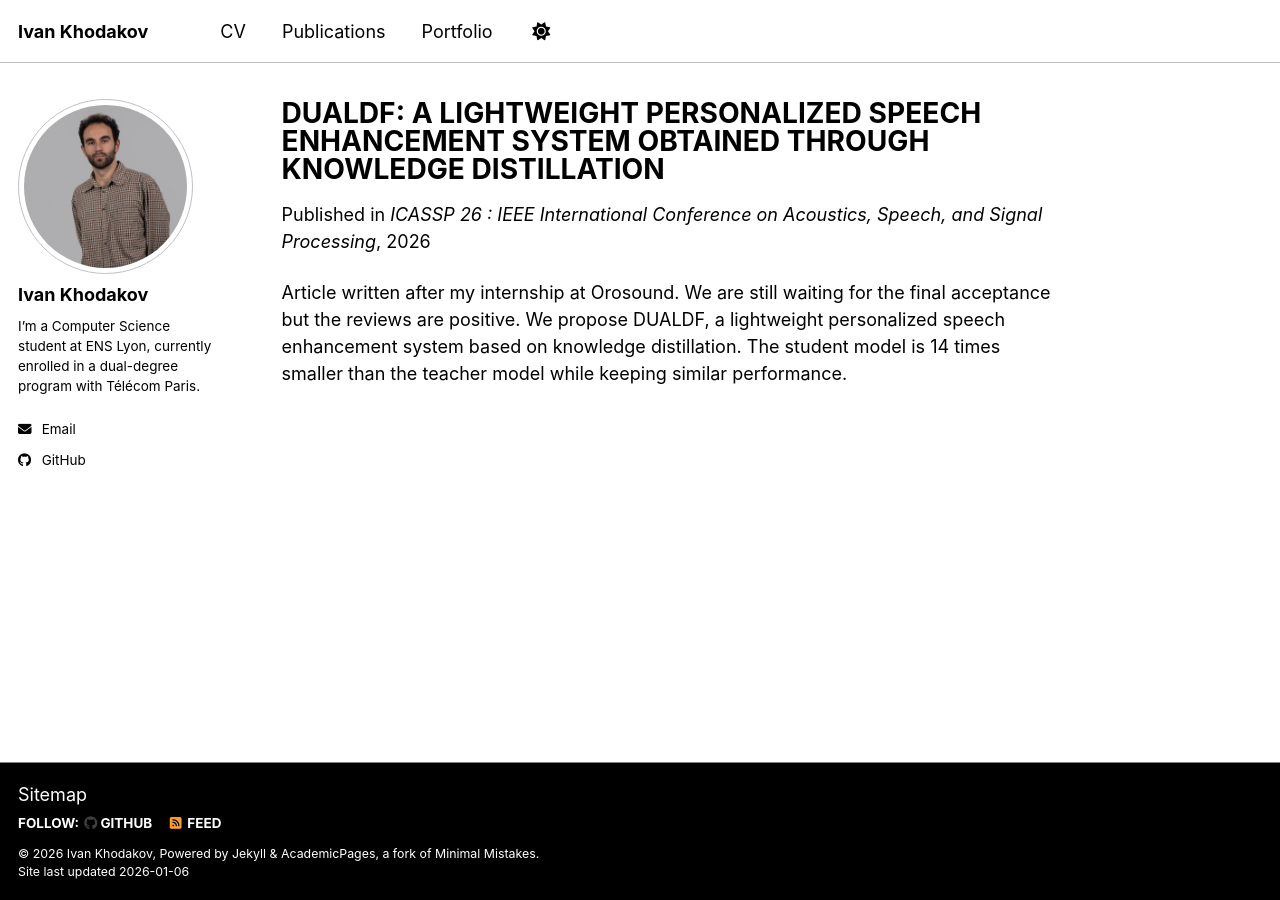
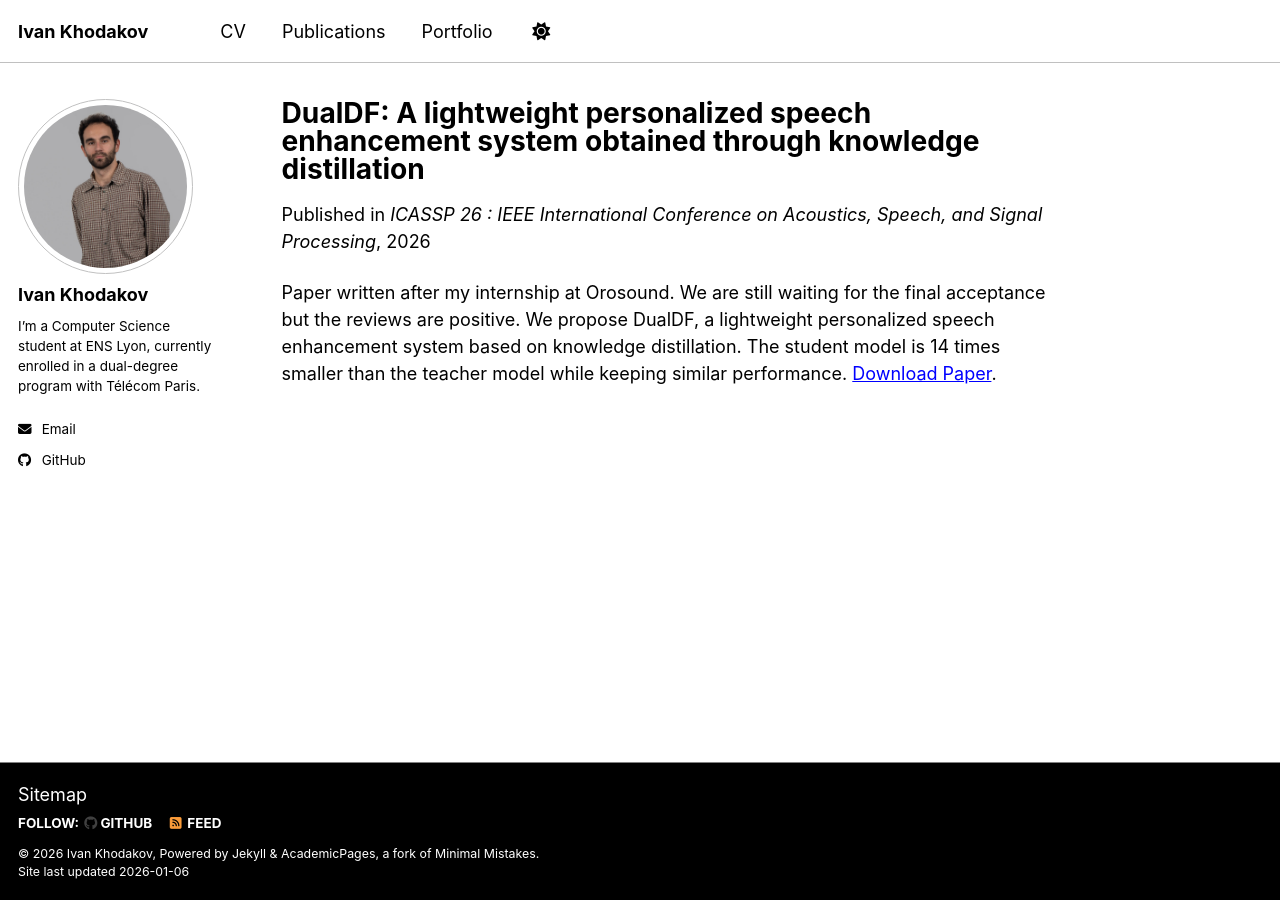
Before and after one commit to IvanKhodakov/ivankhodakov.github.io, a Jekyll site: the page built from _publications/icassp26.md, in a window 1280 px wide. Built offline with Jekyll 4.4.1, drawn with Linux system fonts in a browser that asks for light colours; a script bundle is joined from its source files by our own code; library files that are not in the unit come from our copies.

Commit message:
link in publi fixed

```diff
--- a/_publications/icassp26.md
+++ b/_publications/icassp26.md
@@ -1,14 +1,15 @@
 ---
-title: "DUALDF: A LIGHTWEIGHT PERSONALIZED SPEECH ENHANCEMENT SYSTEM OBTAINED THROUGH KNOWLEDGE DISTILLATION"
+title: "DualDF: A lightweight personalized speech enhancement system obtained through knowledge distillation"
 collection: publications
 category: conferences
 permalink: /icassp26
+date: "2026-01-01"
 excerpt: ''
-# date: ""
 venue: 'ICASSP 26 : IEEE International Conference on Acoustics, Speech, and Signal Processing'
-paperurl: 'https://academicpages.github.io/files/icassp26'
+paperurl: 'https://ivankhodakov.github.io/files/icassp26.pdf'
 # citation: 'Your Name, You. (2024). &quot;Paper Title Number 3.&quot; <i>GitHub Journal of Bugs</i>. 1(3).'
 ---
-Article written after my internship at Orosound.
+Paper written after my internship at Orosound.
 We are still waiting for the final acceptance but the reviews are positive.
-We propose DUALDF, a lightweight personalized speech enhancement system based on knowledge distillation. The student model is 14 times smaller than the teacher model while keeping similar performance.
+We propose DualDF, a lightweight personalized speech enhancement system based on knowledge distillation. The student model is 14 times smaller than the teacher model while keeping similar performance.
+[Download Paper](https://ivankhodakov.github.io/files/icassp26.pdf "Download Paper").
```
